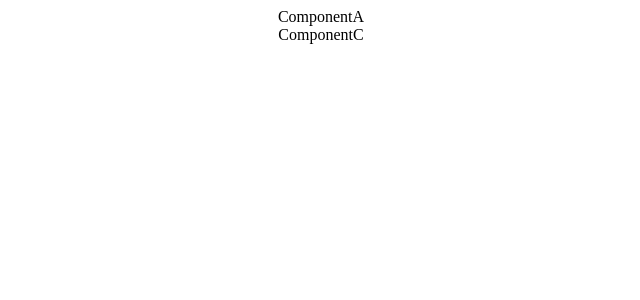
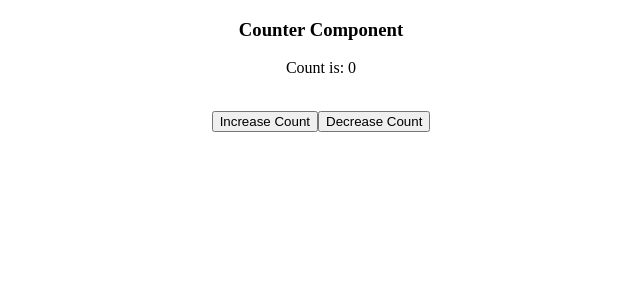
Before and after one commit to serhatbek/react-context-api, a React (Create React App) app: page / in a window 1280 px wide. Shown: the top 300 px of the page, without its empty margins (319-959 px from the left). Built offline with nearby package versions, Linux system fonts and the light colour scheme.

Commit message:
add counter component

```diff
--- a/src/App.js
+++ b/src/App.js
@@ -1,12 +1,10 @@
 import './App.css';
-import ComponentA from './components/ComponentA';
-import ComponentB from './components/ComponentB';
+import Counter from './components/Counter';
 
 function App() {
   return (
     <div className='App'>
-      <ComponentA />
-      <ComponentB />
+      <Counter />
     </div>
   );
 }
--- a/src/components/ComponentA.js
+++ /dev/null
@@ -1,7 +0,0 @@
-import React from 'react';
-
-const ComponentA = () => {
-  return <div>ComponentA</div>;
-};
-
-export default ComponentA;
--- a/src/components/ComponentB.js
+++ /dev/null
@@ -1,12 +0,0 @@
-import React from 'react';
-import ComponentC from './ComponentC';
-
-const ComponentB = () => {
-  return (
-    <div>
-      <ComponentC />
-    </div>
-  );
-};
-
-export default ComponentB;
--- a/src/components/ComponentC.js
+++ /dev/null
@@ -1,7 +0,0 @@
-import React from 'react';
-
-const ComponentC = () => {
-  return <div>ComponentC</div>;
-};
-
-export default ComponentC;
--- /dev/null
+++ b/src/components/Counter.js
@@ -0,0 +1,25 @@
+import { useState } from 'react';
+
+const Counter = () => {
+  const [count, setCount] = useState(0);
+
+  const incCount = () => {
+    setCount((prev) => prev + 1);
+  };
+
+  const decCount = () => {
+    setCount((prev) => (prev > 0 ? prev - 1 : 0));
+  };
+
+  return (
+    <div>
+      <h3>Counter Component</h3>
+      <p>Count is: {count}</p>
+      <br />
+      <button onClick={incCount}>Increase Count</button>
+      <button onClick={decCount}>Decrease Count</button>
+    </div>
+  );
+};
+
+export default Counter;
```
